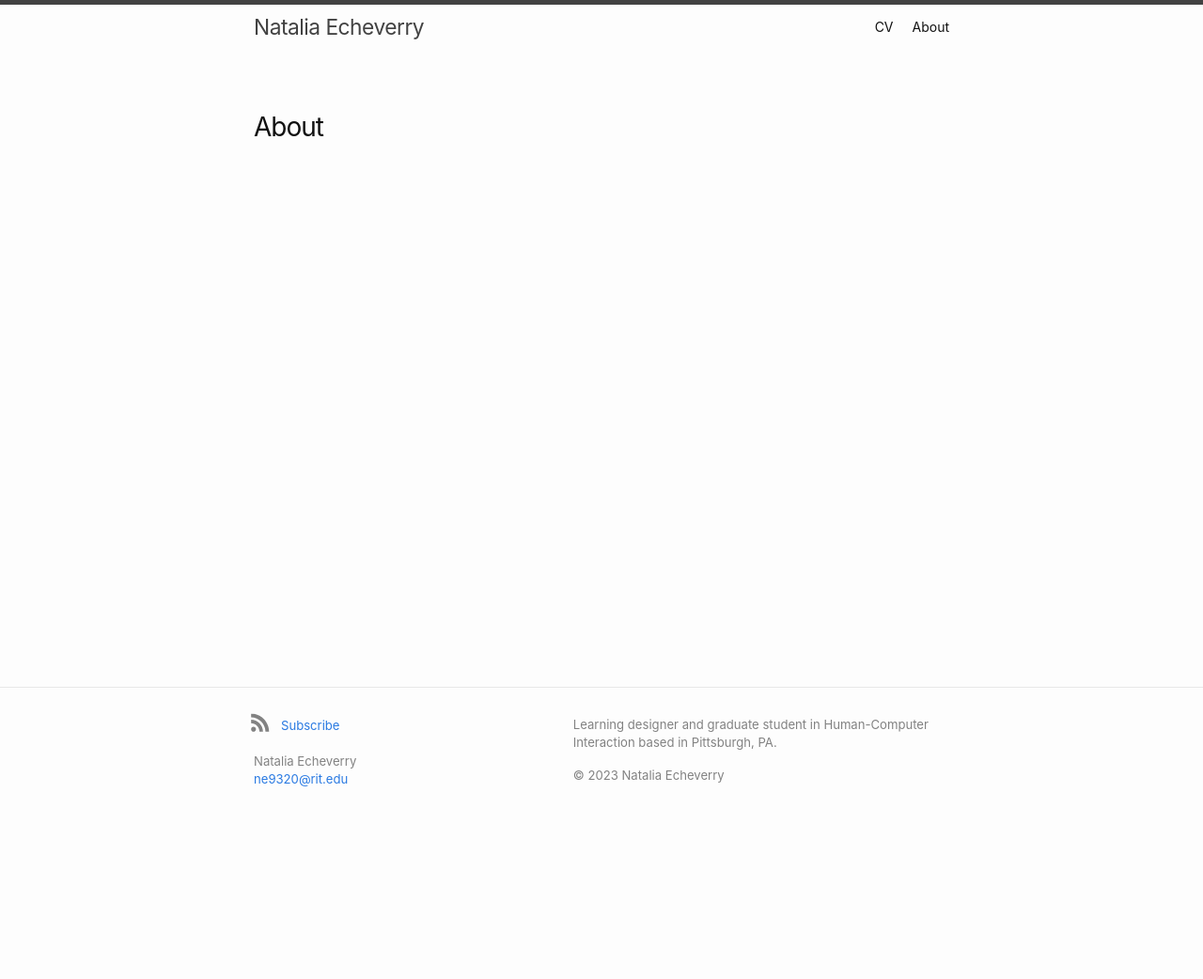
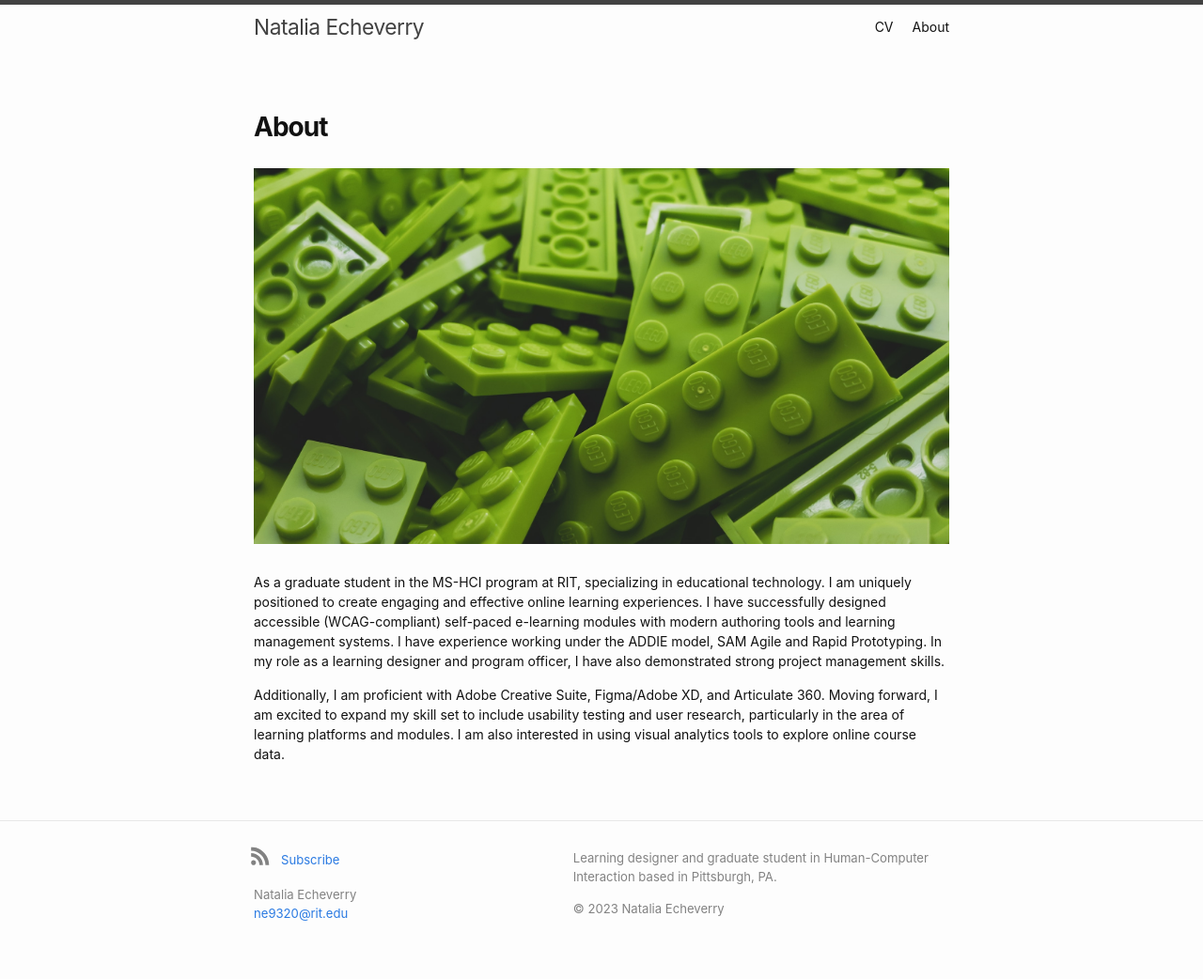
Before and after one commit to verrynatalia/verrynatalia, a Jekyll site: the page built from about.markdown, in a window 1280 px wide. Shown: the whole page at 94% size. Built offline with Jekyll 4.4.1, drawn with Linux system fonts in a browser that asks for light colours; some web fonts are replaced; before the commit the page ends 900 px from its top, so only the background shows below that.

Commit message:
improvements to posts layout

```diff
--- a/_layouts/post.html
+++ b/_layouts/post.html
@@ -28,7 +28,9 @@
   </header>
 
   <div class="post-content e-content" itemprop="articleBody">
-    {{ content }}
+    <p class="post-content">
+      {{ content }}
+    </p>
   </div>
 
   {%- if site.disqus.shortname -%}
--- a/_sass/minima/_layout.scss
+++ b/_sass/minima/_layout.scss
@@ -185,17 +185,7 @@
 .page-category {
   @include relative-font-size(1);
   font-weight: bold;
-  margin-bottom: $spacing-unit/2;
   color: $grey-color-dark;
-}
-
-.page-img-caption {
-  @include relative-font-size(1.125);
-  font-family: $time-stamp-family;
-  margin-top: $spacing-unit / 2;
-  margin-bottom: $spacing-unit;
-  font-weight: 100;
-  color: $grey-color-light;
 }
 
 .page-heading {
@@ -205,10 +195,10 @@
 
 .post-list-heading {
   @include relative-font-size(1);
-  font-weight: bold;
   margin-top: $spacing-unit;
   margin-bottom: $spacing-unit;
   color: $grey-color-dark;
+  font-weight: 700;
 }
 
 .post-list {
@@ -228,6 +218,7 @@
   color: $grey-color-dark;
   font-family: $time-stamp-family;
   font-weight: 300;
+  margin-bottom: $spacing-unit;
 }
 
 .separator {
@@ -257,6 +248,7 @@
   letter-spacing: -1px;
   line-height: 1;
   margin-top: $spacing-unit;
+  font-weight: bold;
 
   @include media-query($on-laptop) {
     @include relative-font-size(2.25);
@@ -291,12 +283,18 @@
   }
 
   p {
-    @include relative-font-size(0.875);
+    @include relative-font-size(1);
 
     @include media-query($on-laptop) {
-    @include relative-font-size(0.7875);
+      @include relative-font-size(0.8);
     }
   }
+}
+
+.page-img-caption {
+  font-size: $small-font-size;
+  color: $grey-color-light;
+  font-weight: 100;
 }
 
 .profile-image {
@@ -312,6 +310,7 @@
 
 .featured-image-post {
   width: 100%;
+  height: 400px;
   object-fit: cover;
   border-radius: 0em;
 	vertical-align: middle;
--- a/about.markdown
+++ b/about.markdown
@@ -1,4 +1,8 @@
 ---
-layout: page
+layout: post
 title: About
 ---
+
+As a graduate student in the MS-HCI program at RIT, specializing in educational technology. I am uniquely positioned to create engaging and effective online learning experiences. I have successfully designed accessible (WCAG-compliant) self-paced e-learning modules with modern authoring tools and learning management systems. I have experience working under the ADDIE model, SAM Agile and Rapid Prototyping. In my role as a learning designer and program officer, I have also demonstrated strong project management skills.
+
+Additionally, I am proficient with Adobe Creative Suite, Figma/Adobe XD, and Articulate 360. Moving forward, I am excited to expand my skill set to include usability testing and user research, particularly in the area of learning platforms and modules. I am also interested in using visual analytics tools to explore online course data.
```
Also changed, not shown: _posts/2023-05-12-my-first-post.md (+3 -0 lines), blog-projects/_posts/2022-05-13-first-project.md (+11 -3 lines).
